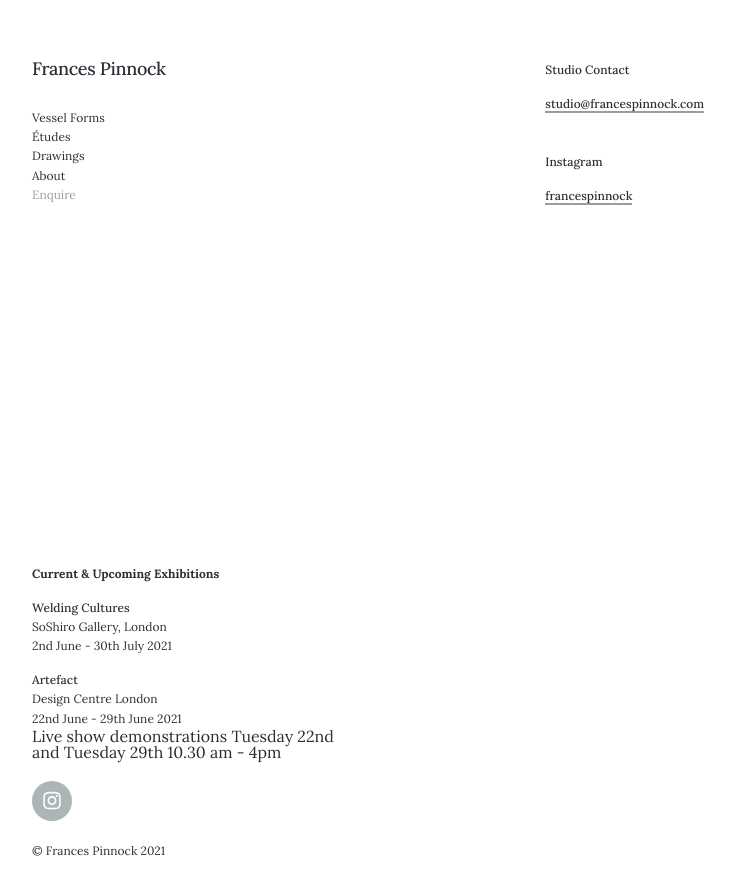
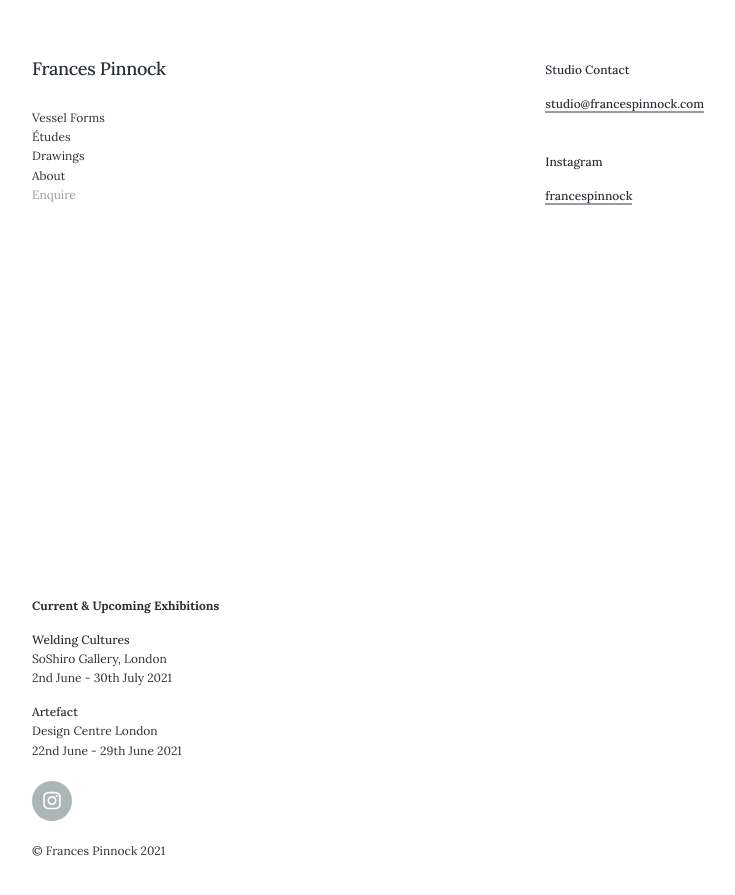
Before and after one commit to francespinnock/francespinnock.github.io, a Jekyll site: the page built from _pages/enquire.md, in a window 1280 px wide and 900 px high, scrolled down 98 px. Shown: the top 895 px of the window, without its empty margins (28-763 px from the left). Built offline with Jekyll 4.4.1, drawn with Linux system fonts in a browser that asks for light colours; nearby versions of some CDN libraries.

Commit message:
Update header.html

```diff
--- a/_includes/header.html
+++ b/_includes/header.html
@@ -54,8 +54,7 @@
 					<a href="https://www.dcch.co.uk/design-avenue/artefact/">Artefact</a><br />
 					Design Centre London<br />
 					22nd June - 29th June 2021<br />
-			        </p>
-					Live show demonstrations Tuesday 22nd and Tuesday 29th 10.30 am - 4pm
+
 				</p>
 
 			</div>
```
